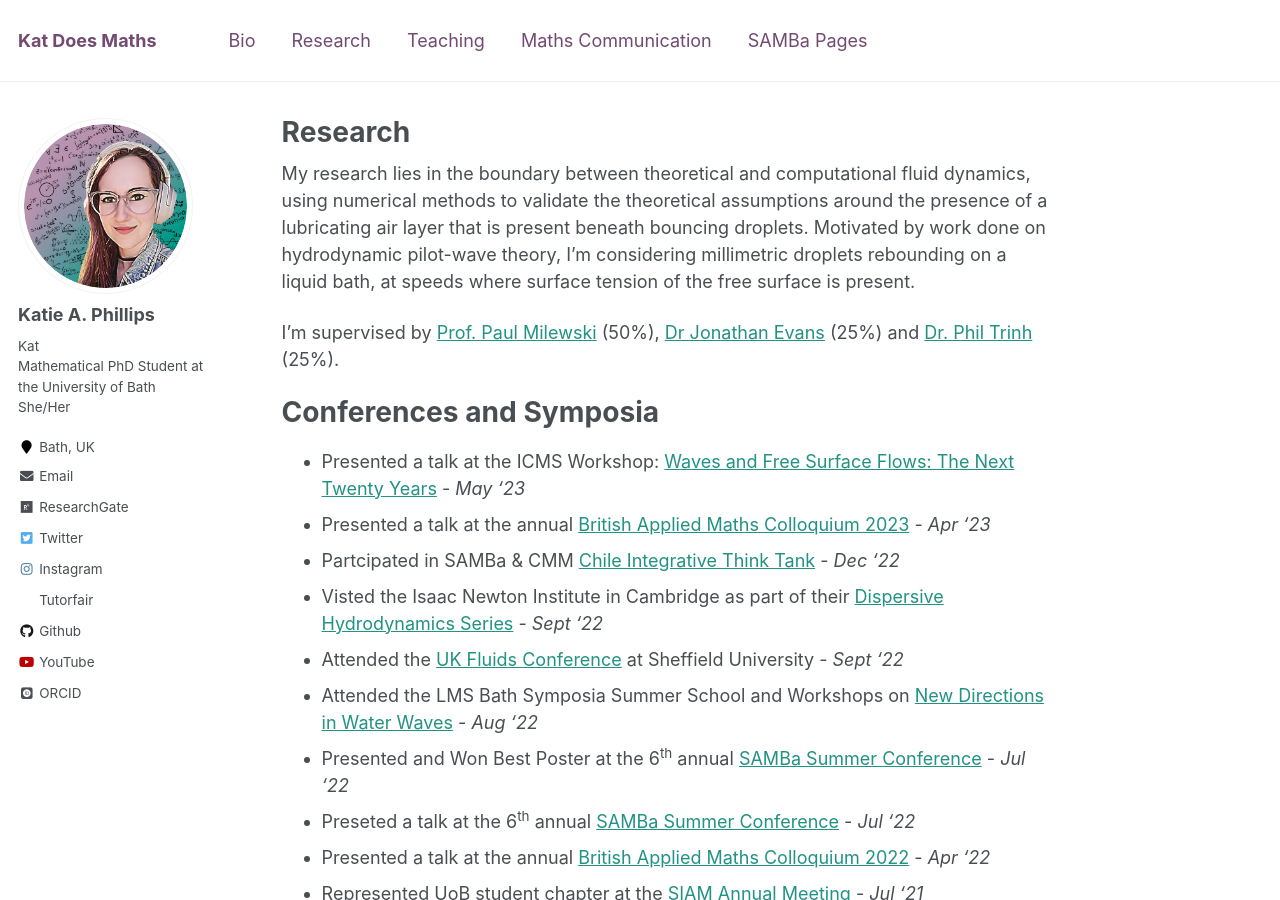
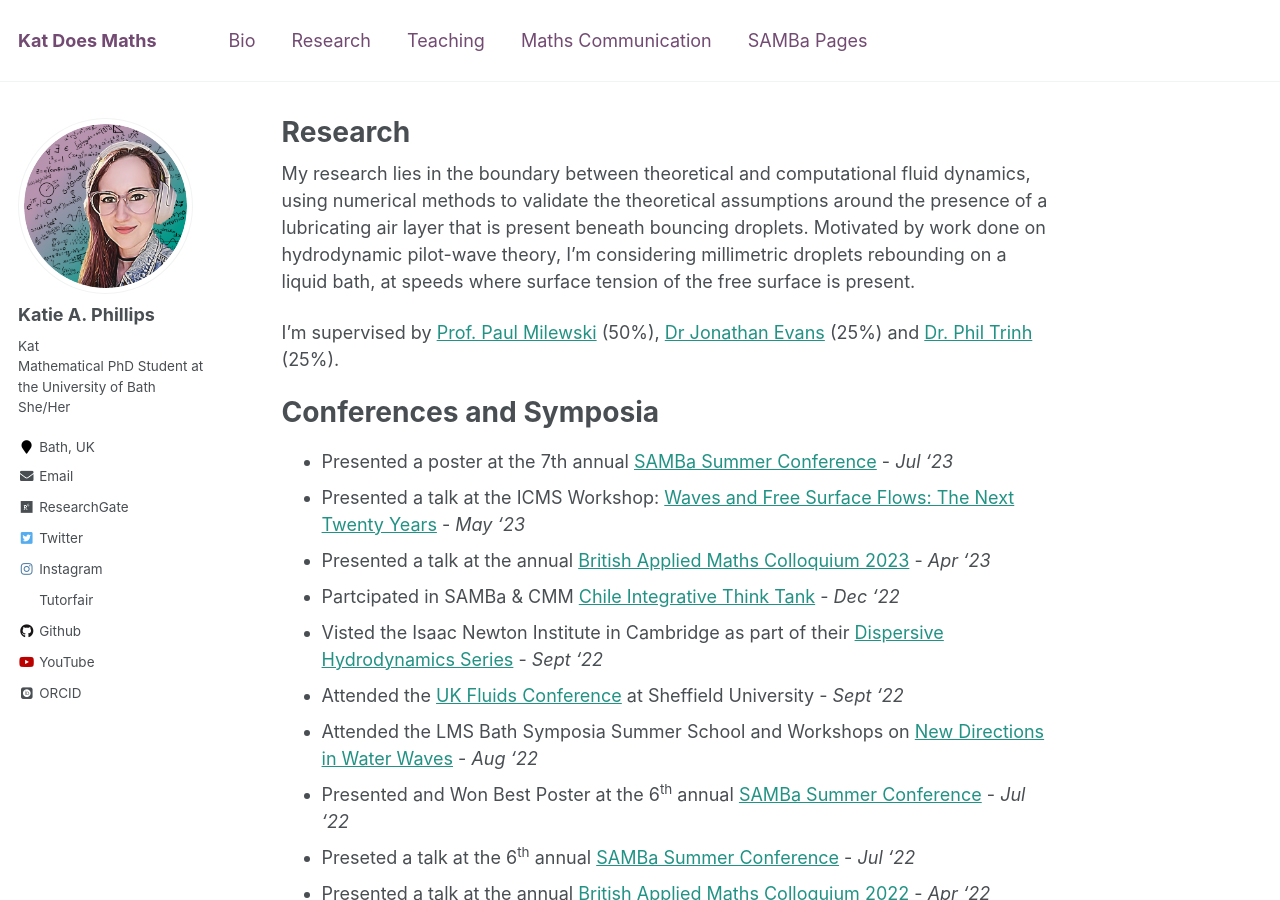
Before and after one commit to kap39/kap39.github.io, a Jekyll site: the page built from _pages/research.md, in a window 1280 px wide and 900 px high. Built offline with Jekyll 4.4.1, drawn with Linux system fonts in a browser that asks for light colours; some web fonts are replaced.

Commit message:
added samba confernece

```diff
--- a/_pages/research.md
+++ b/_pages/research.md
@@ -16,6 +16,7 @@ My research lies in the boundary between theoretical and computational fluid dyn
 
 Conferences and Symposia
 =====
+  * Presented a poster at the 7th annual [SAMBa Summer Conference](https://hl785.github.io/SAMBa-Conf-2023.html) - _Jul '23_
   * Presented a talk at the ICMS Workshop: [Waves and Free Surface Flows: The Next Twenty Years](https://www.icms.org.uk/workshops/2023/waves-and-free-surface-flows-next-twenty-years) - _May '23_
   * Presented a talk at the annual [ British Applied Maths Colloquium 2023](https://sites.google.com/view/bmc-2023/home) - _Apr '23_
   * Partcipated in SAMBa & CMM [Chile Integrative Think Tank](https://samba.ac.uk/chile-itt-2022-12-16-dec-2022/) - _Dec '22_
```
